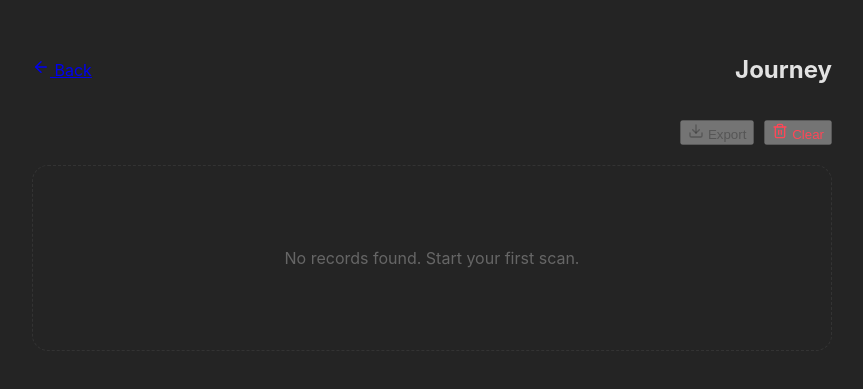
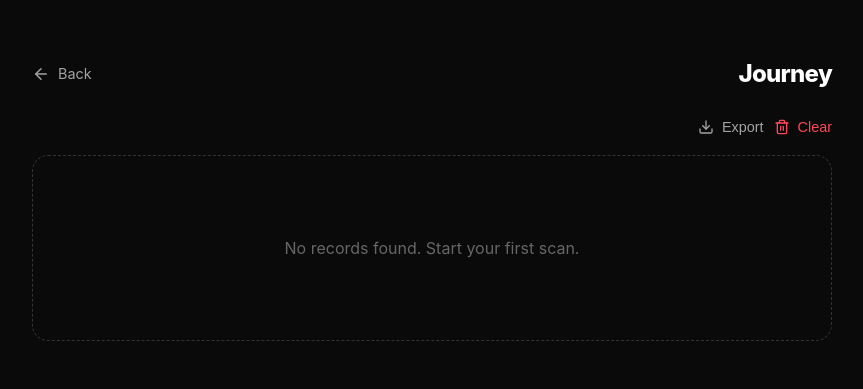
Before and after one commit to greysandstorm/MyFace, a React (Vite) app: page /#/history in a window 1280 px wide. Shown: the part 199-588 px from the top of the page, without its empty margins (208-1071 px from the left). Built offline with nearby package versions, Linux system fonts and the light colour scheme.

Commit message:
Fix: Apply Minimalist Dark Theme and High-Pass Blemish Algorithm (previously failed edits)

```diff
--- a/src/index.css
+++ b/src/index.css
@@ -1,12 +1,22 @@
 :root {
-  font-family: Inter, system-ui, Avenir, Helvetica, Arial, sans-serif;
+  --bg-main: #0a0a0a;
+  --bg-surface: #171717;
+  --bg-surface-hover: #262626;
+  --primary: #ffffff;
+  --primary-fg: #000000;
+  --accent: #ff4757;
+  --success: #2ed573;
+  --text-main: #ffffff;
+  --text-muted: #a3a3a3;
+  --border: 1px solid #333;
+  --radius: 16px;
+
+  font-family: 'Inter', -apple-system, BlinkMacSystemFont, "Segoe UI", Roboto, Helvetica, Arial, sans-serif;
   line-height: 1.5;
   font-weight: 400;
-
-  color-scheme: light dark;
-  color: rgba(255, 255, 255, 0.87);
-  background-color: #242424;
-
+  color-scheme: dark;
+  color: var(--text-main);
+  background-color: var(--bg-main);
   font-synthesis: none;
   text-rendering: optimizeLegibility;
   -webkit-font-smoothing: antialiased;
@@ -19,12 +29,118 @@ body {
   place-items: center;
   min-width: 320px;
   min-height: 100vh;
+  background: var(--bg-main);
 }
 
 #root {
   width: 100%;
-  max-width: 1280px;
+  max-width: 800px;
   margin: 0 auto;
-  padding: 2rem;
+  padding: 1.5rem;
   text-align: center;
 }
+
+.card {
+  background: var(--bg-surface);
+  border-radius: var(--radius);
+  border: var(--border);
+  padding: 1.5rem;
+  transition: transform 0.2s ease;
+}
+
+.btn-primary {
+  background: var(--primary);
+  color: var(--primary-fg);
+  font-weight: 600;
+  border: none;
+  padding: 0.9rem 2rem;
+  border-radius: 100px;
+  cursor: pointer;
+  transition: opacity 0.2s;
+  display: flex;
+  align-items: center;
+  gap: 10px;
+  justify-content: center;
+  font-size: 1rem;
+  letter-spacing: -0.01em;
+}
+
+.btn-primary:hover {
+  opacity: 0.85;
+}
+
+.btn-secondary {
+  background: transparent;
+  color: var(--text-main);
+  border: 1px solid #444;
+  padding: 0.9rem 2rem;
+  border-radius: 100px;
+  cursor: pointer;
+  transition: all 0.2s;
+  display: flex;
+  align-items: center;
+  gap: 10px;
+  justify-content: center;
+  text-decoration: none;
+  font-size: 1rem;
+}
+
+.btn-secondary:hover {
+  background: var(--bg-surface-hover);
+  border-color: #666;
+}
+
+.btn-icon-text {
+  background: transparent;
+  border: none;
+  color: var(--text-muted);
+  display: flex;
+  align-items: center;
+  gap: 0.5rem;
+  font-size: 0.9rem;
+  cursor: pointer;
+  text-decoration: none;
+  padding: 0;
+}
+
+.btn-icon-text:hover {
+  color: var(--text-main);
+}
+
+h1 {
+  font-size: 2.5rem;
+  line-height: 1.1;
+  font-weight: 800;
+  letter-spacing: -0.03em;
+  margin-bottom: 0.5rem;
+  color: var(--text-main);
+}
+
+@keyframes fadeIn {
+  from {
+    opacity: 0;
+    transform: translateY(10px);
+  }
+
+  to {
+    opacity: 1;
+    transform: translateY(0);
+  }
+}
+
+.animate-in {
+  animation: fadeIn 0.5s ease-out forwards;
+}
+
+::-webkit-scrollbar {
+  width: 6px;
+}
+
+::-webkit-scrollbar-track {
+  background: transparent;
+}
+
+::-webkit-scrollbar-thumb {
+  background: #333;
+  border-radius: 3px;
+}
--- a/src/utils/imageProcessing.js
+++ b/src/utils/imageProcessing.js
@@ -1,53 +1,83 @@
 /**
- * Processes an image to highlight blemishes using a "Red Channel Reduction" technique.
- * Theory: Blemishes are red. In a B&W image, if we reduce the contribution of the Red channel,
- * red things become darker (because their brightness comes from Red).
+ * Advanced Blemish Detection: High-Pass Texture Filter
  *
- * @param {string} imageDataUrl - The captured selfie.
- * @returns {Promise<string>} - The processed image as a Data URL.
+ * Instead of simply averaging channels, this compares each pixel's
+ * Green channel value to the LOCAL AVERAGE of its neighbors.
+ *
+ * Blemishes (red spots) absorb green light → appear dark in the Green channel.
+ * By subtracting the local average, we isolate ONLY the local dark spots
+ * (texture/blemishes) and remove the overall skin tone gradient.
+ *
+ * Result: White background with dark spots where blemishes are.
+ *
+ * @param {string} imageDataUrl - The captured selfie as a data URL.
+ * @returns {Promise<string>} - The processed image as a data URL.
  */
 export const applyBlemishFilter = (imageDataUrl) => {
     return new Promise((resolve, reject) => {
         const img = new Image();
         img.onload = () => {
             const canvas = document.createElement('canvas');
+            const ctx = canvas.getContext('2d');
             canvas.width = img.width;
             canvas.height = img.height;
-            const ctx = canvas.getContext('2d');
+
             ctx.drawImage(img, 0, 0);
-
             const imageData = ctx.getImageData(0, 0, canvas.width, canvas.height);
             const data = imageData.data;
 
-            for (let i = 0; i < data.length; i += 4) {
-                const r = data[i];
-                const g = data[i + 1];
-                const b = data[i + 2];
+            const width = canvas.width;
+            const height = canvas.height;
+            const radius = 4; // Blur kernel radius
 
-                // Standard B&W uses ~ 0.3R + 0.59G + 0.11B
-                // We want to REDUCE red sensitivity.
-                // Let's rely mostly on Blue and Green.
-                // Blemishes (Red) will lack G/B brightness, so they will appear darker.
+            const getIndex = (x, y) => (y * width + x) * 4;
 
-                // Algorithm: Average of Green and Blue channels.
-                let gray = (g + b) / 2;
+            // Clamp helper
+            const getG = (x, y) => {
+                x = Math.max(0, Math.min(width - 1, x));
+                y = Math.max(0, Math.min(height - 1, y));
+                return data[getIndex(x, y) + 1]; // Green channel
+            };
 
-                // Contrast stretching to make the dark spots darker
-                // (Simple linear contrast)
-                const contrast = 1.2; // Increase contrast by 20%
-                const intercept = 128 * (1 - contrast);
-                gray = gray * contrast + intercept;
+            const outputData = ctx.createImageData(width, height);
+            const out = outputData.data;
 
-                // Clamping
-                gray = Math.max(0, Math.min(255, gray));
+            for (let y = 0; y < height; y++) {
+                for (let x = 0; x < width; x++) {
+                    const i = getIndex(x, y);
+                    const currentG = data[i + 1];
 
-                data[i] = gray;     // R
-                data[i + 1] = gray; // G
-                data[i + 2] = gray; // B
-                // Alpha (data[i+3]) remains unchanged
+                    // Calculate local average (box blur of Green channel)
+                    let sum = 0;
+                    let count = 0;
+                    for (let ky = -radius; ky <= radius; ky++) {
+                        for (let kx = -radius; kx <= radius; kx++) {
+                            sum += getG(x + kx, y + ky);
+                            count++;
+                        }
+                    }
+                    const avgG = sum / count;
+
+                    // High-pass: how much darker is this pixel than surroundings?
+                    let diff = avgG - currentG;
+
+                    // Amplify the difference
+                    diff = diff * 4;
+
+                    // Noise gate: ignore very small differences (normal skin texture)
+                    if (diff < 10) diff = 0;
+
+                    // Output: white background, dark where blemishes are
+                    const val = Math.max(0, Math.min(255, 255 - diff));
+
+                    out[i] = val;       // R
+                    out[i + 1] = val;   // G
+                    out[i + 2] = val;   // B
+                    out[i + 3] = 255;   // Alpha
+                }
             }
 
-            ctx.putImageData(imageData, 0, 0);
+            ctx.putImageData(outputData, 0, 0);
             resolve(canvas.toDataURL());
         };
         img.onerror = reject;
```
